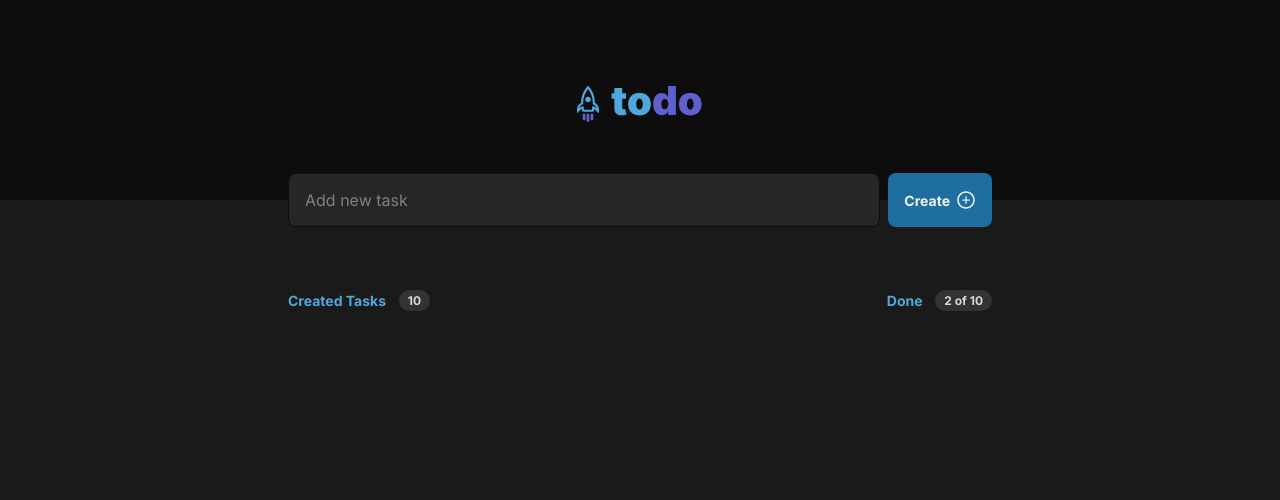
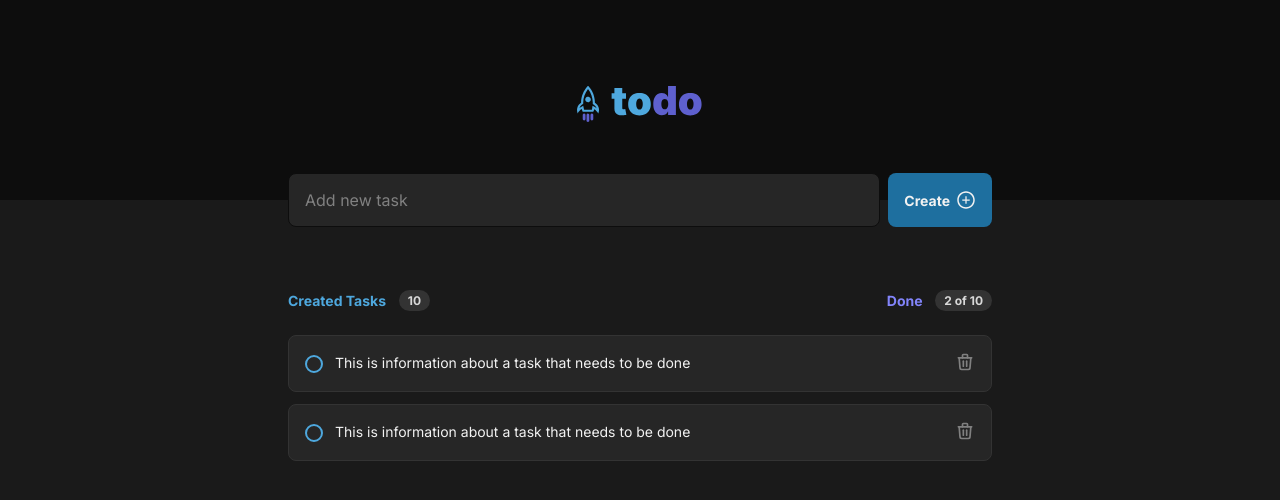
Before and after one commit to FernandoAdelinoSilva/react-to-do-list, a React (Vite) app: page / in a window 1280 px wide. Shown: the top 500 px of the page. Built offline with nearby package versions, Linux system fonts and the light colour scheme.

Commit message:
feat: show task list

```diff
--- /dev/null
+++ b/src/components/Task/index.tsx
@@ -0,0 +1,16 @@
+import { TbTrash } from 'react-icons/tb';
+import styles from './task.module.css';
+
+export function Task() {
+  return (
+    <div className={styles.task}>
+      <button className={styles.checkContainer}>
+        <div />
+      </button>
+      <p>This is information about a task that needs to be done</p>
+      <button className={styles.deleteButton}>
+        <TbTrash size={20} />
+      </button>
+    </div>
+  );
+}
--- /dev/null
+++ b/src/components/Task/task.module.css
@@ -0,0 +1,38 @@
+.task {
+  width: 100%;
+  background: var(--gray-500);
+  border: 1px solid var(--gray-400);
+  padding: 1rem;
+  border-radius: 0.5rem;
+  display: flex;
+  align-items: center;
+  justify-content: space-between;
+  gap: 0.75rem;
+}
+
+.task p {
+  font-size: 0.875rem;
+  line-height: 1.18rem;
+  color: var(--gray-100);
+  margin-right: auto;
+}
+
+.checkContainer {
+  min-width: 1.125rem;
+  height: 1.125rem;
+  background: none;
+  border: none;
+}
+
+.checkContainer div {
+  width: 100%;
+  height: 100%;
+  border: 2px solid var(--blue);
+  border-radius: 50px;
+}
+
+.deleteButton {
+  background: none;
+  border: none;
+  color: var(--gray-300);
+}
--- a/src/components/Tasks/index.tsx
+++ b/src/components/Tasks/index.tsx
@@ -1,3 +1,4 @@
+import { Task } from '../Task';
 import styles from './tasks.module.css';
 
 export function Tasks() {
@@ -9,10 +10,14 @@
           <span>10</span>
         </div>
         <div>
-          <p>Done</p>
+          <p className={styles.textPurple}>Done</p>
           <span>2 of 10</span>
         </div>
       </header>
+      <div className={styles.list}>
+        <Task />
+        <Task />
+      </div>
     </section>
   );
 }
--- a/src/components/Tasks/tasks.module.css
+++ b/src/components/Tasks/tasks.module.css
@@ -10,7 +10,7 @@
   display: flex;
   align-items: center;
   justify-content: space-between;
-  margin-top: 1.5rem;
+  margin-bottom: 1.5rem;
 }
 
 .header div {
@@ -25,6 +25,10 @@
   font-weight: 700;
 }
 
+.header p.textPurple {
+  color: var(--purple);
+}
+
 .header span {
   background: var(--gray-400);
   color: var(--gray-200);
@@ -33,3 +37,9 @@
   font-size: 0.75rem;
   font-weight: 700;
 }
+
+.list {
+  display: flex;
+  flex-direction: column;
+  gap: 0.75rem;
+}
```
